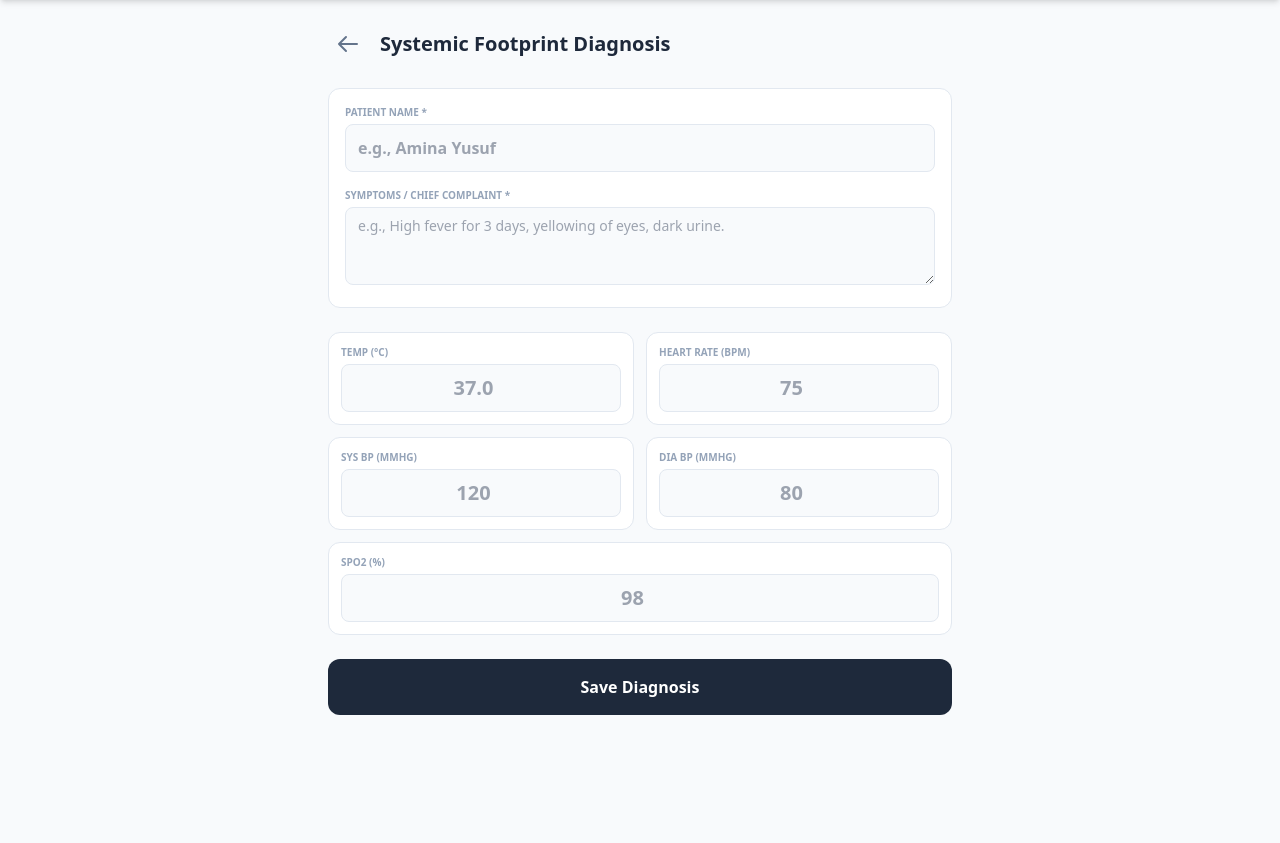
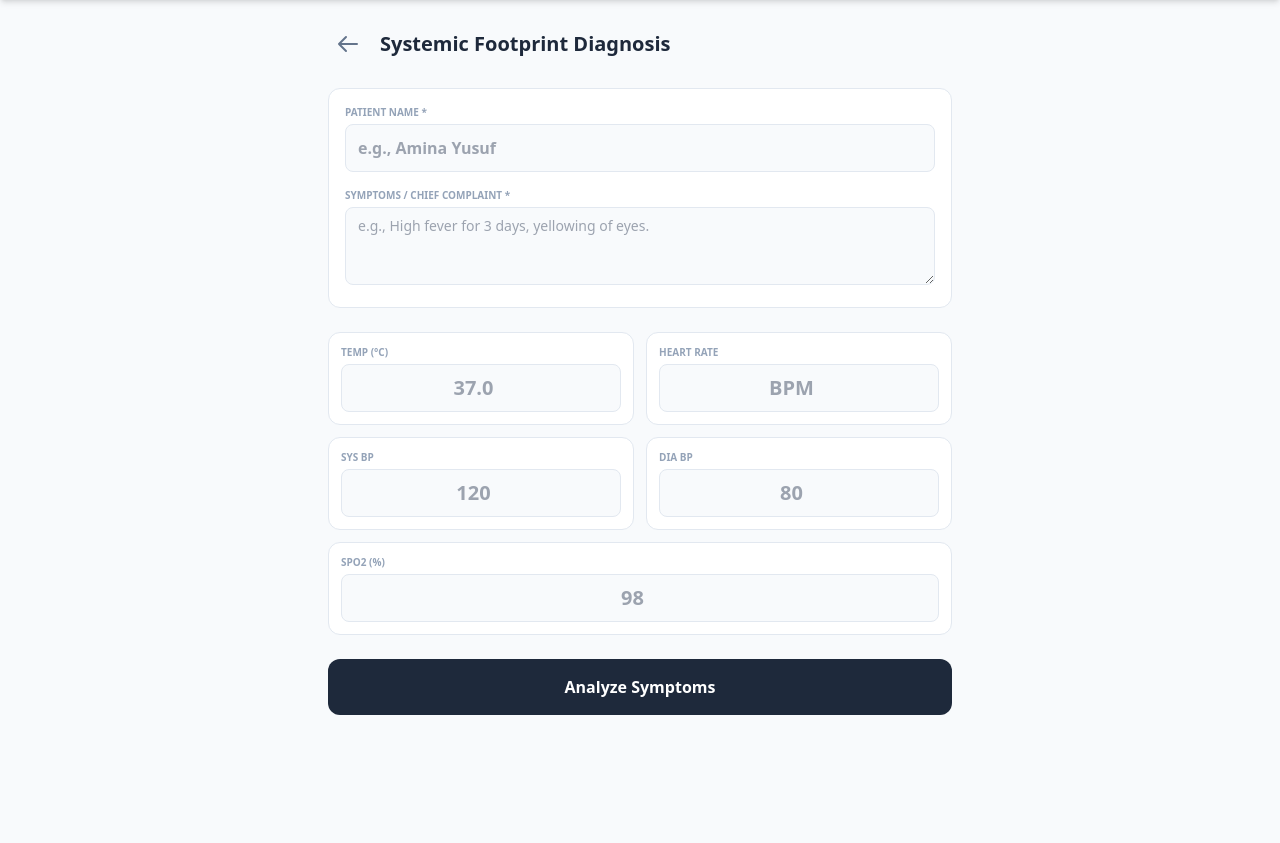
Before and after one commit to adebayo-victor/Smart-health-prototype-1, a Flask app: page /diagnosis in a window 1280 px wide. Shown: the part 104-947 px from the top of the page. Run offline with Flask 3, Linux system fonts and the light colour scheme; some libraries are stand-ins or nearby versions.

Commit message:
Refactor diagnosis input form and add AI reasoning
Updated input form for patient diagnosis, including changes to labels and button functionality. Added loading state and selection UI for AI clinical reasoning.

```diff
--- a/templates/diagnosis.html
+++ b/templates/diagnosis.html
@@ -10,33 +10,33 @@
     </div>
 
     <!-- Input Form -->
-    <div class="bg-white p-4 rounded-xl border border-slate-200 mb-6 space-y-4">
+    <div id="inputForm" class="bg-white p-4 rounded-xl border border-slate-200 mb-6 space-y-4">
         <div>
             <label class="text-[10px] font-bold text-slate-400 uppercase block mb-1">Patient Name *</label>
             <input type="text" id="patient_name" class="w-full min-h-12 px-3 rounded-lg border border-slate-200 bg-slate-50 text-base font-bold focus:outline-none focus:ring-2 focus:ring-emerald-500" placeholder="e.g., Amina Yusuf">
         </div>
         <div>
             <label class="text-[10px] font-bold text-slate-400 uppercase block mb-1">Symptoms / Chief Complaint *</label>
-            <textarea id="symptoms" rows="3" class="w-full px-3 py-2 rounded-lg border border-slate-200 bg-slate-50 text-sm font-medium focus:outline-none focus:ring-2 focus:ring-emerald-500" placeholder="e.g., High fever for 3 days, yellowing of eyes, dark urine."></textarea>
+            <textarea id="symptoms" rows="3" class="w-full px-3 py-2 rounded-lg border border-slate-200 bg-slate-50 text-sm font-medium focus:outline-none focus:ring-2 focus:ring-emerald-500" placeholder="e.g., High fever for 3 days, yellowing of eyes."></textarea>
         </div>
     </div>
 
-    <!-- Vitals Grid (Same as Triage) -->
+    <!-- Vitals Grid -->
     <div class="grid grid-cols-2 gap-3 mb-6">
         <div class="bg-white p-3 rounded-xl border border-slate-200">
             <label class="text-[10px] font-bold text-slate-400 uppercase block mb-1">Temp (°C)</label>
             <input type="number" id="temp" step="0.1" class="w-full min-h-12 px-2 rounded-lg border border-slate-200 bg-slate-50 text-xl font-black text-center focus:outline-none focus:ring-2 focus:ring-emerald-500" placeholder="37.0">
         </div>
         <div class="bg-white p-3 rounded-xl border border-slate-200">
-            <label class="text-[10px] font-bold text-slate-400 uppercase block mb-1">Heart Rate (BPM)</label>
-            <input type="number" id="hr" class="w-full min-h-12 px-2 rounded-lg border border-slate-200 bg-slate-50 text-xl font-black text-center focus:outline-none focus:ring-2 focus:ring-emerald-500" placeholder="75">
+            <label class="text-[10px] font-bold text-slate-400 uppercase block mb-1">Heart Rate</label>
+            <input type="number" id="hr" class="w-full min-h-12 px-2 rounded-lg border border-slate-200 bg-slate-50 text-xl font-black text-center focus:outline-none focus:ring-2 focus:ring-emerald-500" placeholder="BPM">
         </div>
         <div class="bg-white p-3 rounded-xl border border-slate-200">
-            <label class="text-[10px] font-bold text-slate-400 uppercase block mb-1">Sys BP (mmHg)</label>
+            <label class="text-[10px] font-bold text-slate-400 uppercase block mb-1">Sys BP</label>
             <input type="number" id="sys_bp" class="w-full min-h-12 px-2 rounded-lg border border-slate-200 bg-slate-50 text-xl font-black text-center focus:outline-none focus:ring-2 focus:ring-emerald-500" placeholder="120">
         </div>
         <div class="bg-white p-3 rounded-xl border border-slate-200">
-            <label class="text-[10px] font-bold text-slate-400 uppercase block mb-1">Dia BP (mmHg)</label>
+            <label class="text-[10px] font-bold text-slate-400 uppercase block mb-1">Dia BP</label>
             <input type="number" id="dia_bp" class="w-full min-h-12 px-2 rounded-lg border border-slate-200 bg-slate-50 text-xl font-black text-center focus:outline-none focus:ring-2 focus:ring-emerald-500" placeholder="80">
         </div>
         <div class="bg-white p-3 rounded-xl border border-slate-200 col-span-2">
@@ -45,19 +45,46 @@
         </div>
     </div>
 
-    <!-- Save Button -->
-    <button onclick="saveDiagnosis()" class="w-full min-h-14 bg-slate-800 text-white rounded-xl font-bold flex items-center justify-center gap-2 hover:bg-slate-700 transition mb-6">
-        Save Diagnosis
+    <!-- Step 1 Button -->
+    <button id="analyzeBtn" onclick="analyzeSymptoms()" class="w-full min-h-14 bg-slate-800 text-white rounded-xl font-bold flex items-center justify-center gap-2 hover:bg-slate-700 transition mb-6">
+        Analyze Symptoms
     </button>
 
-    <!-- Simple Success Message -->
-    <div id="successMessage" class="hidden p-4 bg-emerald-50 border-2 border-emerald-500 rounded-xl text-center">
+    <!-- Loading State -->
+    <div id="loadingState" class="hidden flex items-center justify-center gap-2 py-6 text-emerald-600 bg-emerald-50 rounded-xl mb-6">
+        <svg class="animate-spin h-5 w-5" xmlns="http://www.w3.org/2000/svg" fill="none" viewBox="0 0 24 24"><circle class="opacity-25" cx="12" cy="12" r="10" stroke="currentColor" stroke-width="4"></circle><path class="opacity-75" fill="currentColor" d="M4 12a8 8 0 018-8V0C5.373 0 0 5.373 0 12h4zm2 5.291A7.962 7.962 0 014 12H0c0 3.042 1.135 5.824 3 7.938l3-2.647z"></path></svg>
+        <span class="font-bold">Running Systemic Footprint Analysis...</span>
+    </div>
+
+    <!-- Step 2: Selection UI (Hidden initially) -->
+    <div id="selectionArea" class="hidden space-y-4">
+        <div class="bg-blue-50 p-4 rounded-xl border border-blue-200">
+            <p class="text-[10px] font-black uppercase text-blue-700 mb-1">AI Clinical Reasoning</p>
+            <p id="aiReasoning" class="text-sm font-medium text-blue-900"></p>
+        </div>
+
+        <div>
+            <p class="text-[10px] font-black uppercase text-slate-400 mb-2">Select the Correct Diagnosis</p>
+            <div id="optionsContainer" class="space-y-2"></div>
+        </div>
+
+        <!-- Step 2 Button -->
+        <button id="confirmBtn" onclick="confirmDiagnosis()" disabled class="w-full min-h-14 bg-emerald-600 text-white rounded-xl font-bold flex items-center justify-center gap-2 hover:bg-emerald-700 transition disabled:opacity-50 disabled:cursor-not-allowed">
+            Confirm & Save Diagnosis
+        </button>
+    </div>
+
+    <!-- Success Message -->
+    <div id="successMessage" class="hidden p-4 bg-emerald-50 border-2 border-emerald-500 rounded-xl text-center mt-4">
         <p class="text-emerald-800 font-bold">✅ Diagnosis successfully saved to patient record.</p>
     </div>
 </div>
 
 <script>
-async function saveDiagnosis() {
+let currentEncounterId = null;
+let selectedDiagnosis = null;
+
+async function analyzeSymptoms() {
     const patientName = document.getElementById('patient_name').value.trim();
     const symptoms = document.getElementById('symptoms').value.trim();
 
@@ -65,6 +92,11 @@ async function saveDiagnosis() {
         alert("Patient name and symptoms are required.");
         return;
     }
+
+    document.getElementById('analyzeBtn').classList.add('hidden');
+    document.getElementById('loadingState').classList.remove('hidden');
+    document.getElementById('selectionArea').classList.add('hidden');
+    document.getElementById('successMessage').classList.add('hidden');
 
     const payload = {
         patient_name: patientName,
@@ -86,18 +118,84 @@ async function saveDiagnosis() {
         const raw = await response.text();
         let data;
         try { data = JSON.parse(raw); } catch (e) { throw new Error("Server returned invalid response."); }
-
         if (!response.ok) throw new Error(data.error || 'Server error');
 
-        // Show simple success message
+        currentEncounterId = data.encounter_id;
+        renderOptions(data.options, data.reasoning);
+    } catch (error) {
+        alert('Error: ' + error.message);
+        document.getElementById('analyzeBtn').classList.remove('hidden');
+    } finally {
+        document.getElementById('loadingState').classList.add('hidden');
+    }
+}
+
+function renderOptions(options, reasoning) {
+    document.getElementById('selectionArea').classList.remove('hidden');
+    document.getElementById('aiReasoning').innerText = reasoning;
+
+    const container = document.getElementById('optionsContainer');
+    container.innerHTML = '';
+    selectedDiagnosis = null;
+    document.getElementById('confirmBtn').disabled = true;
+
+    options.forEach((opt, index) => {
+        container.innerHTML += `
+            <label class="flex items-center gap-3 p-4 bg-white rounded-xl border border-slate-200 cursor-pointer hover:bg-slate-50 transition option-card" onclick="selectOption(this, '${opt.replace(/'/g, "\\'")}')">
+                <input type="radio" name="diagnosis_choice" class="w-5 h-5 text-emerald-600 focus:ring-emerald-500">
+                <span class="text-sm font-bold text-slate-800">${opt}</span>
+            </label>
+        `;
+    });
+}
+
+function selectOption(element, diagnosis) {
+    // Remove active style from all cards
+    document.querySelectorAll('.option-card').forEach(card => {
+        card.classList.remove('border-emerald-500', 'bg-emerald-50');
+        card.classList.add('border-slate-200', 'bg-white');
+    });
+    // Add active style to selected card
+    element.classList.remove('border-slate-200', 'bg-white');
+    element.classList.add('border-emerald-500', 'bg-emerald-50');
+
+    selectedDiagnosis = diagnosis;
+    document.getElementById('confirmBtn').disabled = false;
+}
+
+async function confirmDiagnosis() {
+    if (!selectedDiagnosis || !currentEncounterId) return;
+
+    document.getElementById('confirmBtn').innerText = 'Saving...';
+    document.getElementById('confirmBtn').disabled = true;
+
+    try {
+        const response = await fetch('/api/diagnosis', {
+            method: 'POST',
+            headers: { 'Content-Type': 'application/json' },
+            body: JSON.stringify({
+                encounter_id: currentEncounterId,
+                selected_diagnosis: selectedDiagnosis
+            })
+        });
+
+        const raw = await response.text();
+        let data;
+        try { data = JSON.parse(raw); } catch (e) { throw new Error("Server error."); }
+        if (!response.ok) throw new Error(data.error || 'Server error');
+
+        document.getElementById('selectionArea').classList.add('hidden');
         document.getElementById('successMessage').classList.remove('hidden');
 
-        // Optional: Clear form after saving
-        // document.getElementById('patient_name').value = '';
-        // document.getElementById('symptoms').value = '';
+        // Reset form for next patient
+        document.getElementById('patient_name').value = '';
+        document.getElementById('symptoms').value = '';
+        document.getElementById('analyzeBtn').classList.remove('hidden');
+        document.getElementById('confirmBtn').innerText = 'Confirm & Save Diagnosis';
 
     } catch (error) {
-        alert('Error: ' + error.message);
+        alert('Error saving: ' + error.message);
+        document.getElementById('confirmBtn').disabled = false;
     }
 }
 </script>
```
